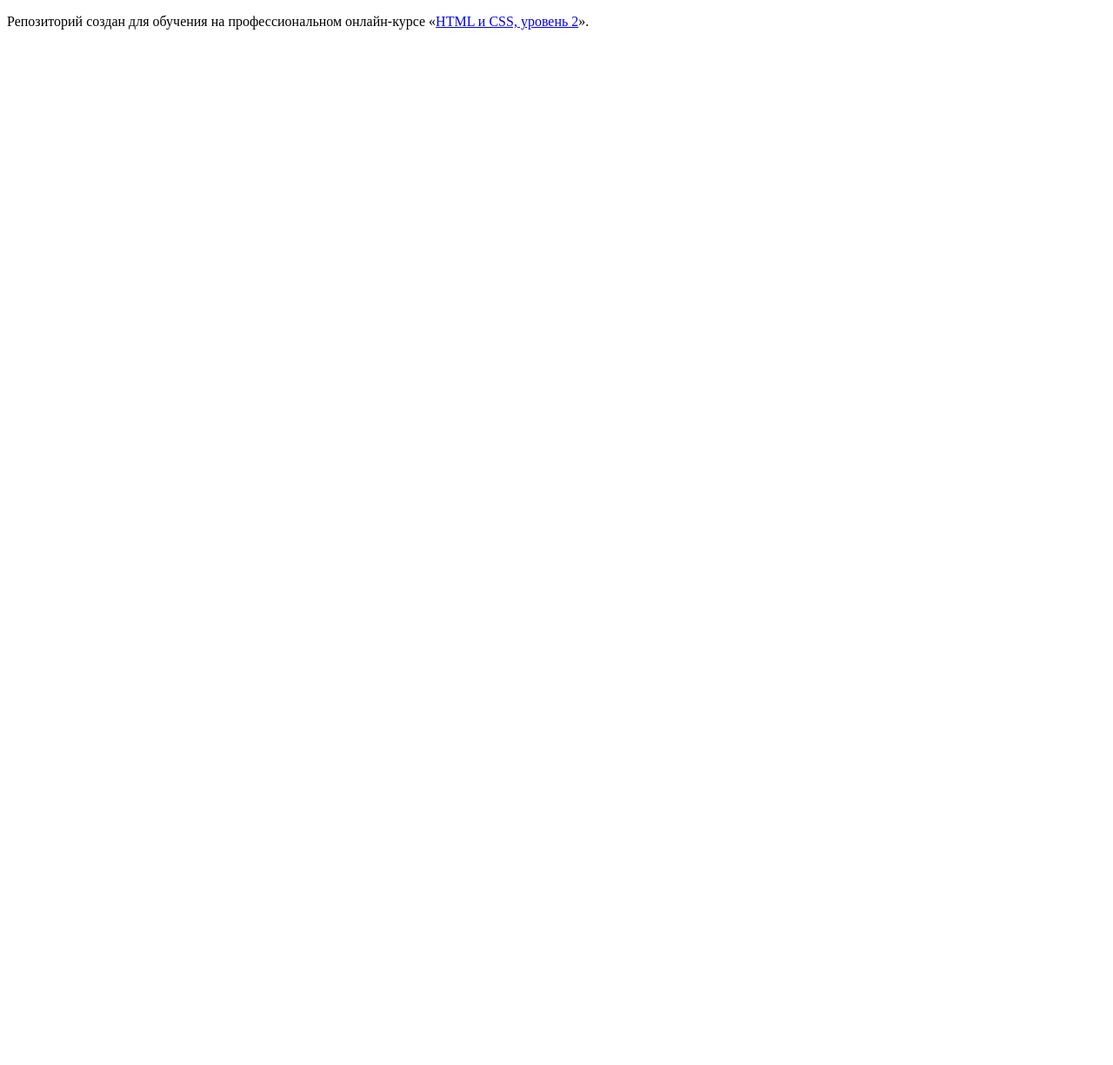
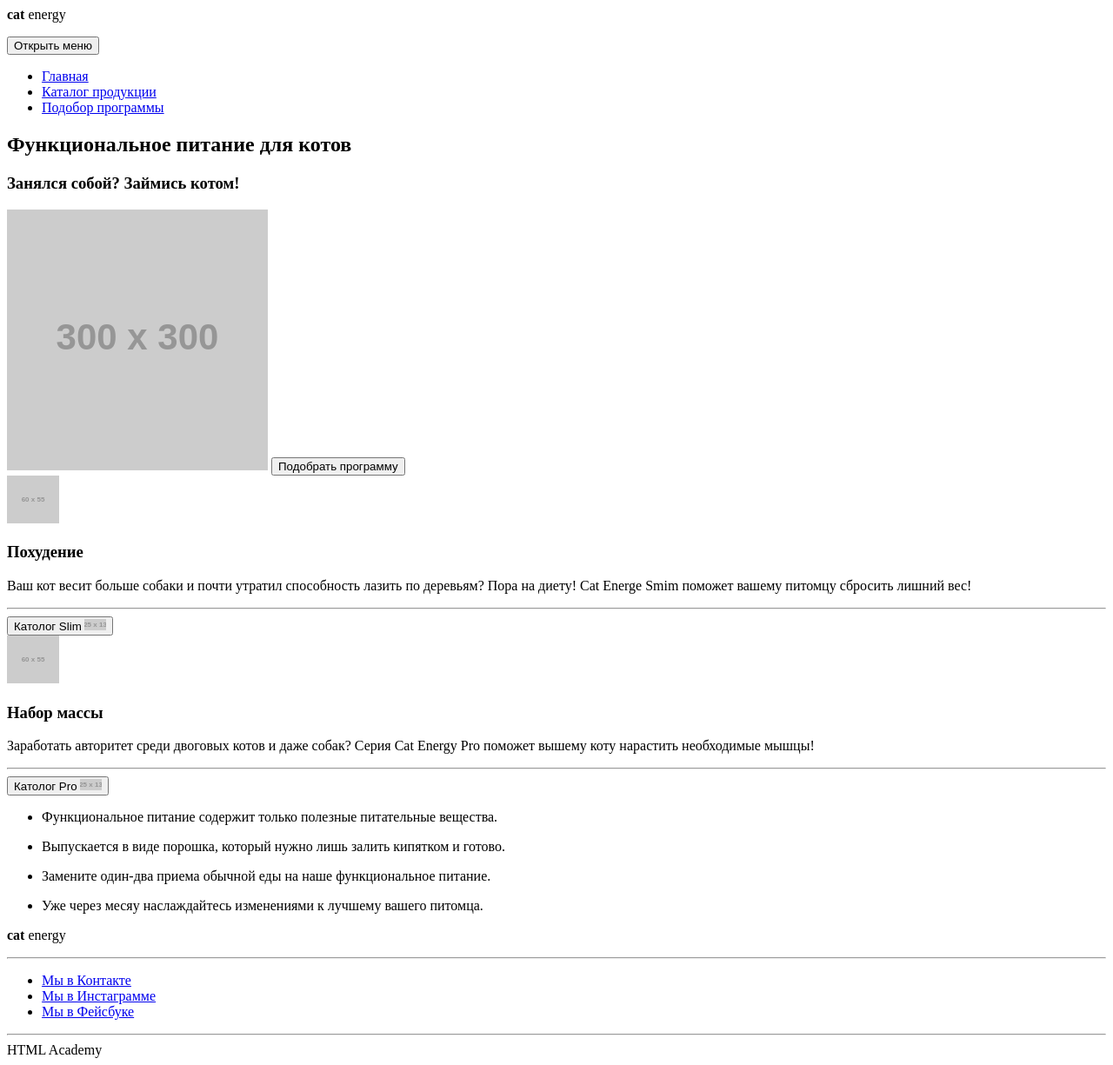
Before and after one commit to Nessa80/674757-cat-energy-17, a website: page source/index.html in a window 1280 px wide. Shown: the whole page at 87% size. Before the commit the page ends 800 px from the top, so only its background shows below. Drawn offline with Linux system fonts and the light colour scheme; placeholder pictures from the web are drawn by us.

Commit message:
Создала главную страницу, страницу каталоги и формы

```diff
--- a/source/index.html
+++ b/source/index.html
@@ -5,8 +5,92 @@
     <title>HTML Academy: Кэт энерджи</title>
   </head>
   <body>
-
-    <p>Репозиторий создан для обучения на профессиональном онлайн‑курсе «<a href="https://htmlacademy.ru/intensive/adaptive">HTML и CSS, уровень 2</a>».</p>
-
+  <header class="page-header">
+    <a class="page-header__title--logo"><b>cat</b> energy</p>
+    <nav class="main-nav">
+      <button class="main-nav__toggle" type="button">Открыть меню</button>
+      <div class="main-nav__wrapper">
+        <ul class="main-nav__list site-list">
+          <li class="site-list__item">
+            <a href="#">Главная</a>
+          </li>
+          <li class="site-list__item">
+            <a href="catalog.html">Каталог продукции</a>
+          </li>
+          <li class="site-list__item">
+            <a href="form.html">Подобор программы</a>
+          </li>
+        </ul>
+      </div>
+    </nav>
+  </header>
+  <main class="page-main">
+    <section class="catalog">
+      <header class="catalog__header">
+        <h1 class="catalog__site-name">Функциональное питание для котов</h1>
+        <h3 class="catalog__slogan">Занялся собой? Займись котом!</h3>
+        <img class="catalog__product-image" src="http://placehold.it/300x300" alt="Наша продукция">
+        <button class="catalog__pick-programm" type="button">Подобрать программу</button>
+      </header>
+      <div class="catalog__item">
+        <img class="catalog__picture" src="http://placehold.it/60x55">
+        <h3 class="catalog__name">Похудение</h3>
+        <p class="catalog__description">Ваш кот весит больше собаки и почти утратил способность лазить по деревьям? Пора на диету! Cat Energe Smim поможет вашему питомцу сбросить лишний вес!</p>
+        <hr>
+        <button class="catalog__learn-more">Католог Slim
+          <img class="catalog__learn-more" src="http://placehold.it/25x13" alt="Стрелочка">
+        </button>
+      </div>
+      <div class="catalog__item">
+        <img class="catalog__picture" src="http://placehold.it/60x55">
+        <h3 class="catalog__name">Набор массы</h3>
+        <p class="catalog__description">Заработать авторитет среди двоговых котов и даже собак? Серия Cat Energy Pro поможет вышему коту нарастить необходимые мышцы!</p>
+        <hr>
+        <button class="catalog__learn-more">Католог Pro
+          <img class="catalog__learn-more" src="http://placehold.it/25x13" alt="Стрелочка">
+        </button>
+      </div>
+    </section>
+    <section class="how-it-works">
+      <ul class="how-it-works__list">
+        <li class="how-it-works__item how-it-works__item--healthy">
+          <p class="how-it-works__description">Функциональное питание содержит только полезные питательные вещества.</p>
+        </li>
+        <li class="how-it-works__item how-it-works__item--easy">
+          <p class="how-it-works__description">Выпускается в виде порошка, который нужно лишь залить кипятком и готово.</p>
+        </li>
+        <li class="how-it-works__item how-it-works__item--replacement">
+          <p class="how-it-works__description">Замените один-два приема обычной еды на наше функциональное питание.</p>
+        </li>
+        <li class="how-it-works__item how-it-works__item--get-better">
+          <p class="how-it-works__description">Уже через месяу наслаждайтесь изменениями к лучшему вашего питомца.</p>
+        </li>
+      </ul>
+    </section>
+  </main>
+  <footer class="page-footer">
+    <div class="page-footer__contacts contacts">
+      <p class="contacts__title"><b>cat</b> energy</p>
+    </div>
+    <hr>
+    <div class="page-footer__social social">
+      <ul class="social__list">
+          <li class="sosial__item">
+            <a class="social__link social__link--VK" href="#">Мы в Контакте</a>
+          </li>
+          <li class="sosial__item">
+            <a class="social__link social__link--Instagram" href="#">Мы в Инстаграмме</a>
+          </li>
+          <li class="sosial__item">
+            <a class="social__link social__link--VK" href="#">Мы в Фейсбуке</a>
+          </li>
+        </ul>
+      </div>
+      <hr>
+      <div class="page-footer__copyright copyright">
+        <a class="copyright__link--label">HTML Academy
+        </a>
+      </div>
+    </footer>
   </body>
 </html>
```
Also changed, not shown: source/catalog.html (added, +185 -0 lines), source/form.html (added, +52 -0 lines).
